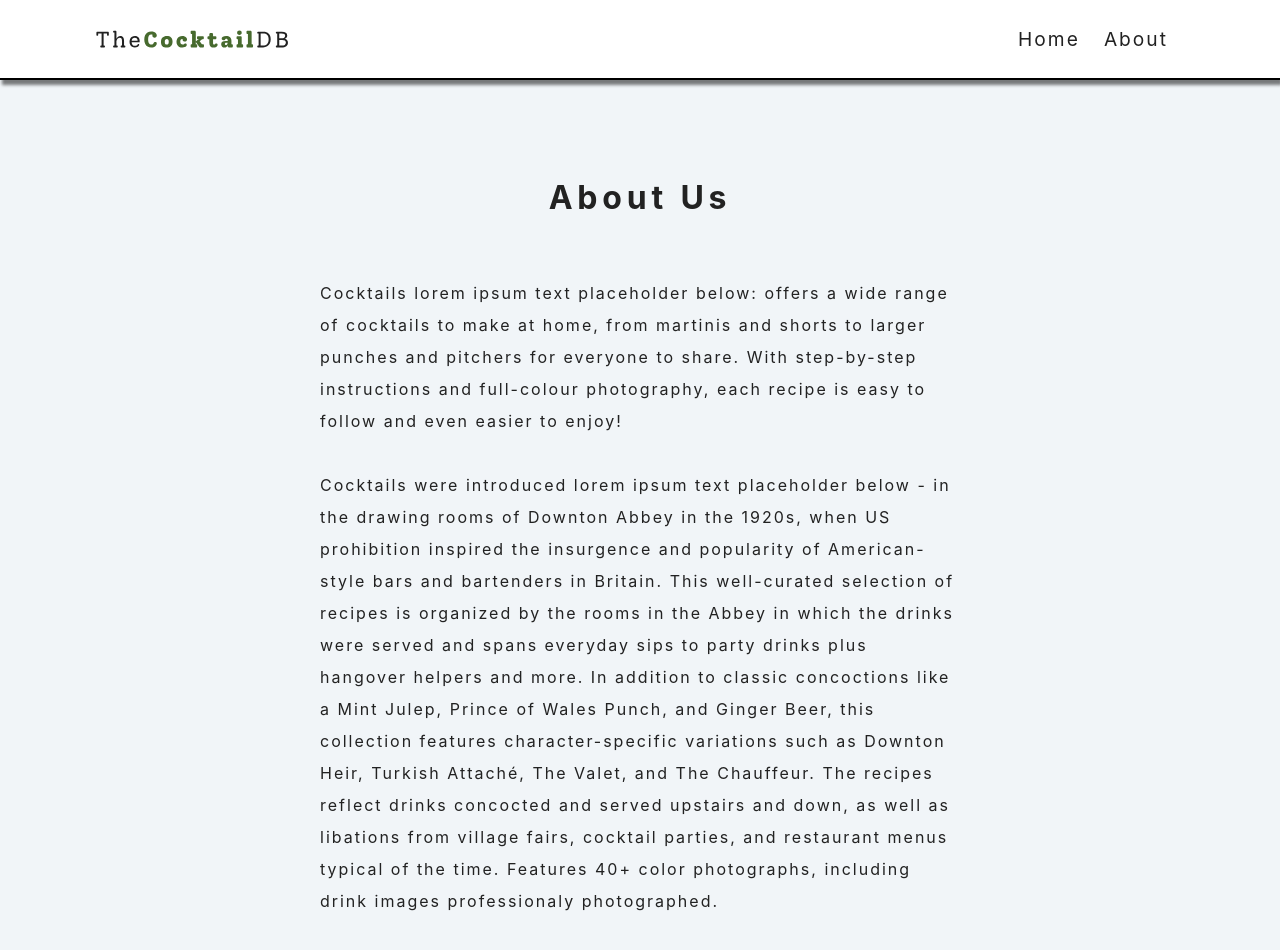
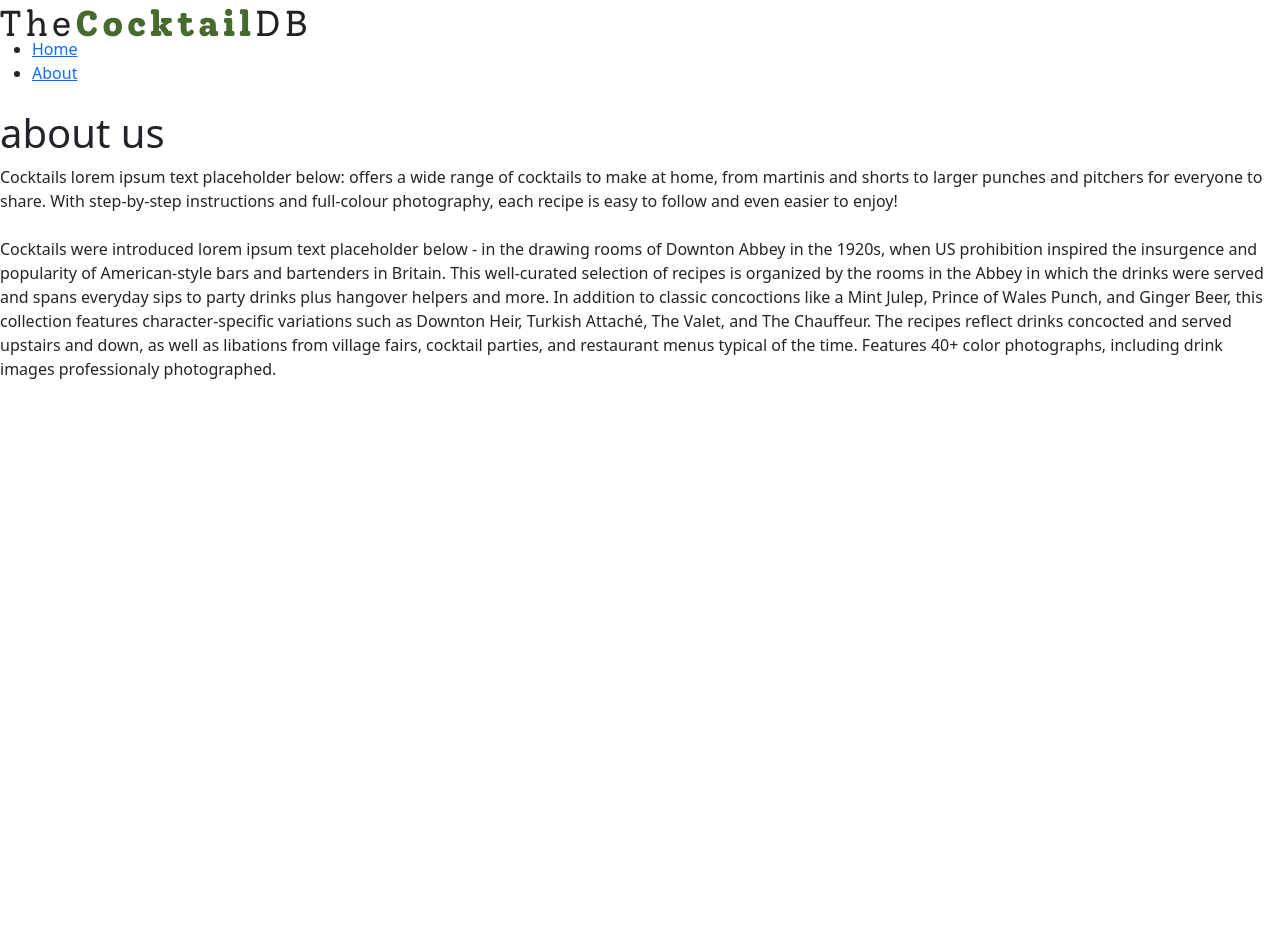
Before and after one commit to Stachacl/cocktails, a React (Create React App) app: page /about in a window 1280 px wide. Shown: the top 950 px of the page. After the commit the page ends 800 px from the top, so only its background shows below. Built offline with nearby package versions, Linux system fonts and the light colour scheme; no server answers.

Commit message:
added bootstrap via npm, disabled old styles

```diff
--- a/package.json
+++ b/package.json
@@ -7,6 +7,7 @@
     "@testing-library/jest-dom": "^4.2.4",
     "@testing-library/react": "^9.5.0",
     "@testing-library/user-event": "^7.2.1",
+    "bootstrap": "^5.2.1",
     "react": "^16.13.1",
     "react-dom": "^16.13.1",
     "react-router-dom": "^5.2.0",
--- a/src/components/Cocktail.js
+++ b/src/components/Cocktail.js
@@ -3,7 +3,7 @@ import { Link } from "react-router-dom";
 
 const Cocktail = ({ image, name, id, info, glass }) => {
   return (
-    <article className="cocktail">
+    <article className="col-4">
       <div className="img-container">
         <img src={image} alt={name} />
       </div>
@@ -11,7 +11,7 @@ const Cocktail = ({ image, name, id, info, glass }) => {
         <h3>{name}</h3>
         <h5>{glass}</h5>
         <p>{info}</p>
-        <Link to={`/cocktail/${id}`} className="btn btn-primary btn-details"> See details</Link>
+        <Link to={`/cocktail/${id}`} className="btn btn-secondary"> See details</Link>
       </div>
     </article>
   );
--- a/src/components/CocktailList.js
+++ b/src/components/CocktailList.js
@@ -19,7 +19,7 @@ const CocktailList = () => {
     <section className="section">
       <h2 className="section-title">
         cocktails
-        <div className="cocktail-center">
+        <div className="row">
           {cocktails.map((item) => {
             return <Cocktail key={item.id} {...item} />;
           })}
--- a/src/index.css
+++ /dev/null
@@ -1,425 +0,0 @@
-/*
-======
-Variables
-======
-*/
-:root {
-  --primaryLightColor: #d7d7d7;
-  --primaryColor: #000000;
-  --primaryDarkColor: #c02c03;
-  --mainWhite: #fff;
-  --offWhite: #f7f7f7;
-  --mainBackground: #f1f5f8;
-  --mainOverlay: rgba(35, 10, 36, 0.4);
-  --mainBlack: #222;
-  --mainGrey: #ececec;
-  --darkGrey: #afafaf;
-  --mainRed: #bd0303;
-  --mainTransition: all 0.3s linear;
-  --mainSpacing: 0.3rem;
-  --lightShadow: 2px 5px 3px 0px rgba(0, 0, 0, 0.5);
-  --darkShadow: 4px 10px 5px 0px rgba(0, 0, 0, 0.5);
-  --mainBorderRadius: 0.25rem;
-  --smallWidth: 85vw;
-  --maxWidth: 40rem;
-  --fullWidth: 1170px;
-}
-/*
-======
-Global Styles
-======
-*/
-* {
-  margin: 0;
-  padding: 0;
-  box-sizing: border-box;
-}
-
-body {
-  font-family: -apple-system, BlinkMacSystemFont, 'Segoe UI', Roboto, Oxygen,
-    Ubuntu, Cantarell, 'Open Sans', 'Helvetica Neue', sans-serif;
-  color: var(--mainBlack);
-  background: var(--mainBackground);
-  line-height: 1.4;
-  font-size: 1rem;
-  font-weight: 300;
-}
-h1,
-h2,
-h3,
-h4,
-h5,
-h6 {
-  font-family: var(--slantedFont);
-  margin-bottom: 1.25rem;
-  letter-spacing: var(--mainSpacing);
-}
-p {
-  margin-bottom: 1.25rem;
-}
-ul {
-  list-style-type: none;
-}
-a {
-  text-decoration: none;
-  color: var(--mainBlack);
-}
-img {
-  width: 100%;
-  display: block;
-}
-
-/*
-======
-Buttons
-======
-*/
-.btn,
-.btn-white,
-.btn-primary {
-  text-transform: uppercase;
-  letter-spacing: var(--mainSpacing);
-  color: var(--primaryColor);
-  border: 2px solid var(--primaryColor);
-  padding: 0.45rem 0.8rem;
-  display: inline-block;
-  transition: var(--mainTransition);
-  cursor: pointer;
-  font-size: 0.8rem;
-  background: transparent;
-  border-radius: var(--mainBorderRadius);
-  display: inline-block;
-}
-.btn:hover {
-  background: var(--primaryColor);
-  color: var(--mainWhite);
-}
-.btn-white {
-  background: transparent;
-  color: var(--mainWhite);
-  border-color: var(--mainWhite);
-}
-.btn-white:hover {
-  background: var(--mainWhite);
-  color: var(--primaryColor);
-}
-.btn-primary {
-  background: var(--primaryColor);
-  color: var(--mainWhite);
-  border-color: transparent;
-}
-.btn-primary:hover {
-  background: var(--primaryLightColor);
-  color: var(--primaryColor);
-}
-.btn-block {
-  width: 100%;
-  display: block;
-  margin: 0 auto;
-  box-shadow: var(--lightShadow);
-  text-align: center;
-}
-.btn-details {
-  padding: 0.25rem 0.4rem;
-}
-.btn-details:hover {
-  background: var(--primaryLightColor);
-  border-color: var(--primaryLightColor);
-}
-/*
-======
-Navbar
-======
-*/
-.navbar {
-  background: var(--mainWhite);
-  height: 5rem;
-  display: flex;
-  align-items: center;
-  border-bottom: 2px solid var(--primaryColor);
-  box-shadow: var(--lightShadow);
-}
-.nav-center {
-  display: flex;
-  justify-content: space-between;
-  align-items: center;
-  width: var(--smallWidth);
-  margin: 0 auto;
-  max-width: var(--fullWidth);
-}
-.nav-links {
-  display: flex;
-  align-items: center;
-}
-.nav-links a {
-  text-transform: capitalize;
-  display: inline-block;
-  font-weight: bold;
-  margin-right: 0.5rem;
-  font-weight: 400;
-  letter-spacing: 2px;
-  font-size: 1.2rem;
-  padding: 0.25rem 0.5rem;
-  transition: var(--mainTransition);
-}
-.nav-links a:hover {
-  color: var(--primaryColor);
-}
-.logo {
-  width: 12rem;
-}
-/*
-======
-About
-======
-*/
-.about-section {
-  width: var(--smallWidth);
-  max-width: var(--maxWidth);
-  margin: 0 auto;
-}
-.about-section p {
-  line-height: 2rem;
-  font-weight: 400;
-  letter-spacing: 2px;
-}
-/*
-======
-Error
-======
-*/
-.error-page {
-  display: flex;
-  justify-content: center;
-}
-.error-container {
-  text-align: center;
-  text-transform: capitalize;
-}
-
-/*
-======
-Hero
-======
-*/
-.hero-img {
-  height: 20rem;
-  object-fit: cover;
-  border-top-left-radius: var(--mainBorderRadius);
-  border-top-right-radius: var(--mainBorderRadius);
-
-}
-
-/*
-======
-Cocktails List
-======
-*/
-
-.section {
-  padding: 5rem 0;
-}
-.section-title {
-  font-size: 2rem;
-  text-transform: capitalize;
-  letter-spacing: var(--mainSpacing);
-  text-align: center;
-  margin-bottom: 3.5rem;
-  margin-top: 1rem;
-}
-.cocktails-center {
-  width: var(--smallWidth);
-  margin: 0 auto;
-  max-width: var(--fullWidth);
-  display: grid;
-  row-gap: 2rem;
-  column-gap: 2rem;
-  /* align-items: start; */
-}
-@media screen and (min-width: 576px) {
-  .cocktails-center {
-    grid-template-columns: repeat(auto-fill, minmax(338.8px, 1fr));
-  }
-}
-/*
-======
-Cocktail
-======
-*/
-
-.cocktail {
-  background: var(--mainWhite);
-  margin-bottom: 2rem;
-  box-shadow: var(--lightShadow);
-  transition: var(--mainTransition);
-  display: grid;
-  grid-template-rows: auto 1fr;
-  border-radius: var(--mainBorderRadius);
-}
-.cocktail:hover {
-  box-shadow: var(--darkShadow);
-}
-.cocktail img {
-  height: 20rem;
-  object-fit: cover;
-  border-top-left-radius: var(--mainBorderRadius);
-  border-top-right-radius: var(--mainBorderRadius);
-}
-.cocktail-footer {
-  padding: 1.5rem;
-}
-.cocktail-footer h3,
-.cocktail-footer h4,
-.cocktail-footer p {
-  margin-bottom: 0.3rem;
-}
-.cocktail-footer h3 {
-  font-size: 2rem;
-}
-.cocktail-footer p {
-  color: var(--darkGrey);
-  margin-bottom: 0.5rem;
-}
-/*
-======
-Form
-======
-*/
-.search {
-  margin-top: 1rem;
-  padding-bottom: 0;
-}
-
-.search-form {
-  width: var(--smallWidth);
-  margin: 0 auto;
-  max-width: var(--maxWidth);
-  background: var(--mainWhite);
-  padding: 2rem 2.5rem;
-  text-transform: capitalize;
-  border-radius: var(--mainBorderRadius);
-  box-shadow: var(--lightShadow);
-}
-
-.form-control label {
-  display: block;
-  margin-bottom: 1.25rem;
-  font-weight: bold;
-  letter-spacing: 0.25rem;
-  color: var(--primaryColor);
-}
-.form-control input {
-  width: 100%;
-  border: none;
-  border-color: transparent;
-  background: var(--mainBackground);
-  border-radius: var(--mainBorderRadius);
-  padding: 0.5rem;
-  font-size: 1.2rem;
-}
-/*
-======
-Cocktail
-======
-*/
-
-.cocktail-section {
-  text-align: center;
-}
-.drink {
-  width: var(--smallWidth);
-  max-width: var(--fullWidth);
-  margin: 0 auto;
-  text-align: left;
-}
-.drink img {
-  border-radius: var(--mainBorderRadius);
-}
-.drink p {
-  font-weight: bold;
-  text-transform: capitalize;
-  line-height: 1.8;
-}
-.drink span {
-  margin-right: 0.5rem;
-}
-.drink-data {
-  background: var(--primaryLightColor);
-  padding: 0.25rem 0.5rem;
-  border-radius: var(--mainBorderRadius);
-  color: var(--primaryColor);
-}
-.drink-info {
-  padding-top: 2rem;
-}
-@media screen and (min-width: 992px) {
-  .drink {
-    display: grid;
-    grid-template-columns: 2fr 3fr;
-    gap: 3rem;
-    align-items: center;
-  }
-  .drink-info {
-    padding-top: 0;
-  }
-}
-.loader,
-.loader:before,
-.loader:after {
-  background: transparent;
-  -webkit-animation: load1 1s infinite ease-in-out;
-  animation: load1 1s infinite ease-in-out;
-  width: 1em;
-  height: 4em;
-}
-.loader {
-  color: var(--primaryColor);
-  text-indent: -9999em;
-  margin: 88px auto;
-  margin-top: 20rem;
-  position: relative;
-  font-size: 3rem;
-  -webkit-transform: translateZ(0);
-  -ms-transform: translateZ(0);
-  transform: translateZ(0);
-  -webkit-animation-delay: -0.16s;
-  animation-delay: -0.16s;
-}
-.loader:before,
-.loader:after {
-  position: absolute;
-  top: 0;
-  content: '';
-}
-.loader:before {
-  left: -1.5em;
-  -webkit-animation-delay: -0.32s;
-  animation-delay: -0.32s;
-}
-.loader:after {
-  left: 1.5em;
-}
-@-webkit-keyframes load1 {
-  0%,
-  80%,
-  100% {
-    box-shadow: 0 0;
-    height: 4em;
-  }
-  40% {
-    box-shadow: 0 -2em;
-    height: 5em;
-  }
-}
-@keyframes load1 {
-  0%,
-  80%,
-  100% {
-    box-shadow: 0 0;
-    height: 4em;
-  }
-  40% {
-    box-shadow: 0 -2em;
-    height: 5em;
-  }
-}
--- a/src/index.js
+++ b/src/index.js
@@ -1,8 +1,9 @@
 import React from 'react'
 import ReactDOM from 'react-dom'
-import './index.css'
 import App from './App'
 import { AppProvider } from './context'
+import 'bootstrap/dist/css/bootstrap.css';
+
 ReactDOM.render(
   <React.StrictMode>
     <AppProvider>
```
Also changed, not shown: 1 other file (tests, documents, lock files or other folders).
